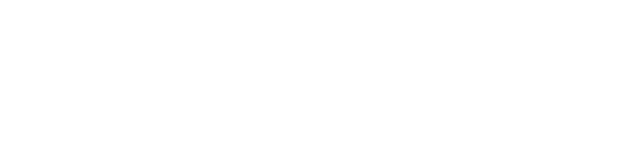
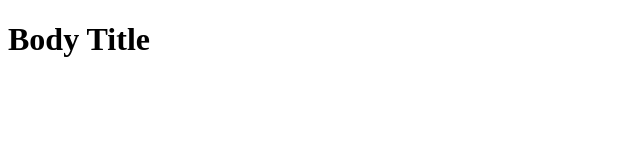
Before and after one commit to cath974/sharezza, a plain HTML site: page index.html in a window 1280 px wide. Shown: the whole page, without its empty margins (0-640 px from the left). Drawn offline with Linux system fonts and the light colour scheme.

Commit message:
Add h1 body

```diff
--- a/index.html
+++ b/index.html
@@ -5,6 +5,7 @@
     <title>Change title</title>
   </head>
   <body>
+    <h1>Body Title</h1>
 
   </body>
 </html>
```
